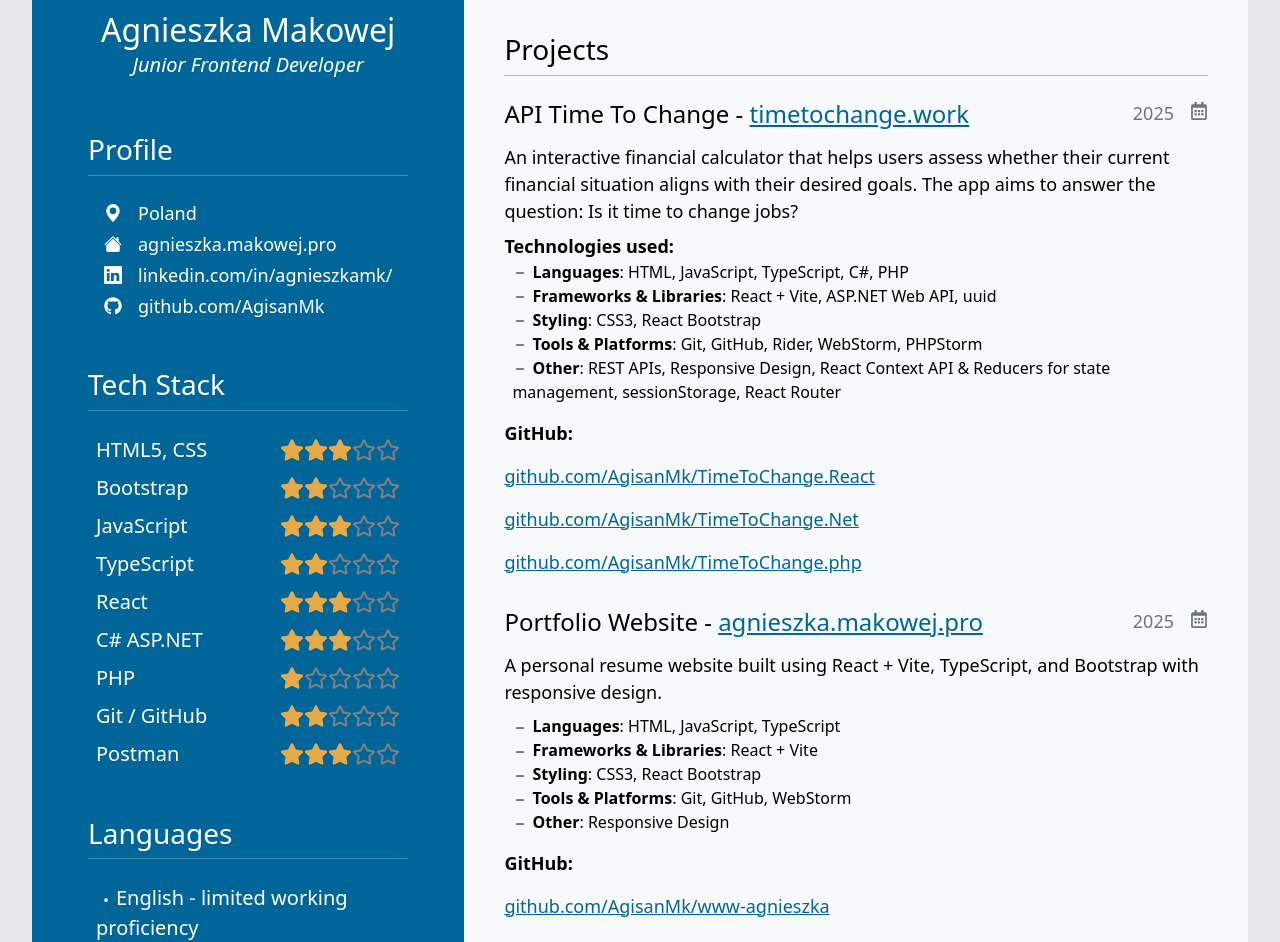
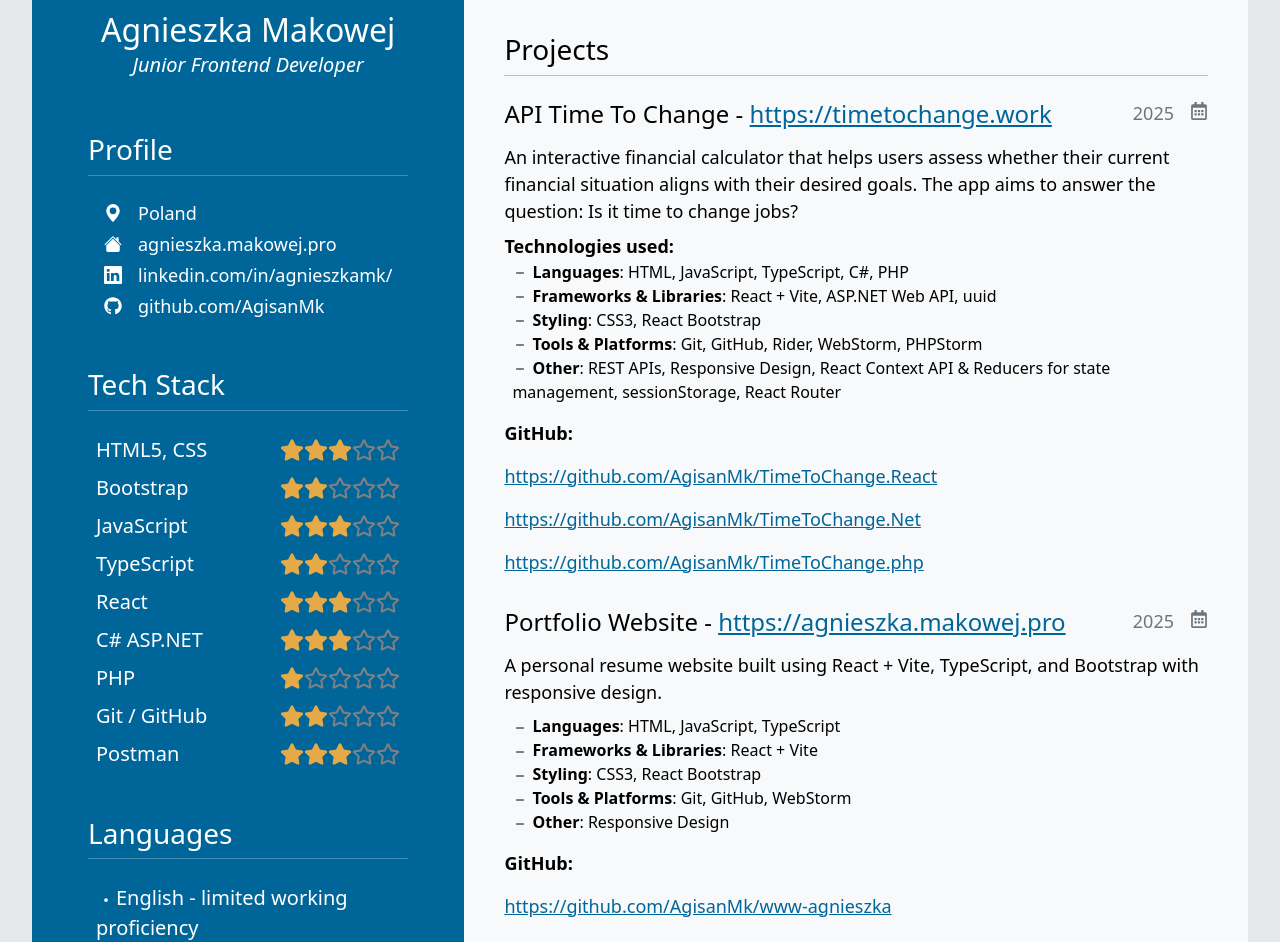
Before and after one commit to AgisanMk/www-agnieszka, a React (Vite) app: page / in a window 1280 px wide. Shown: the part 253-1195 px from the top of the page. Built offline with nearby package versions, Linux system fonts and the light colour scheme; the HTML template or start-up script is replaced by a standard one.

Commit message:
Update project links to include HTTPS

```diff
--- a/src/data/data-cv.ts
+++ b/src/data/data-cv.ts
@@ -44,26 +44,26 @@ export const technologiesWebsite: Technology[] = [
 export const projects: ProjectItem[] = [
     {
         nameProject: 'API Time To Change',
-        linkProject: 'timetochange.work',
+        linkProject: 'https://timetochange.work',
         period: '2025',
         desc: 'An interactive financial calculator that helps users assess whether their current financial situation aligns with their desired goals. The app aims to answer the question: Is it time to change jobs?',
         nameList: 'Technologies used:',
         list: technologiesApi,
         nameRepo: 'GitHub: ',
-        linkRepo1: 'github.com/AgisanMk/TimeToChange.React',
-        linkRepo2: 'github.com/AgisanMk/TimeToChange.Net',
-        linkRepo3: 'github.com/AgisanMk/TimeToChange.php',
+        linkRepo1: 'https://github.com/AgisanMk/TimeToChange.React',
+        linkRepo2: 'https://github.com/AgisanMk/TimeToChange.Net',
+        linkRepo3: 'https://github.com/AgisanMk/TimeToChange.php',
     },
 
     {
         nameProject: 'Portfolio Website',
-        linkProject: 'agnieszka.makowej.pro',
+        linkProject: 'https://agnieszka.makowej.pro',
         period: '2025',
         desc: 'A personal resume website built using React + Vite, TypeScript, and Bootstrap with responsive design.',
         nameList: '',
         list: technologiesWebsite,
         nameRepo: 'GitHub: ',
-        linkRepo1: 'github.com/AgisanMk/www-agnieszka'
+        linkRepo1: 'https://github.com/AgisanMk/www-agnieszka'
     },
 ];
 
```
